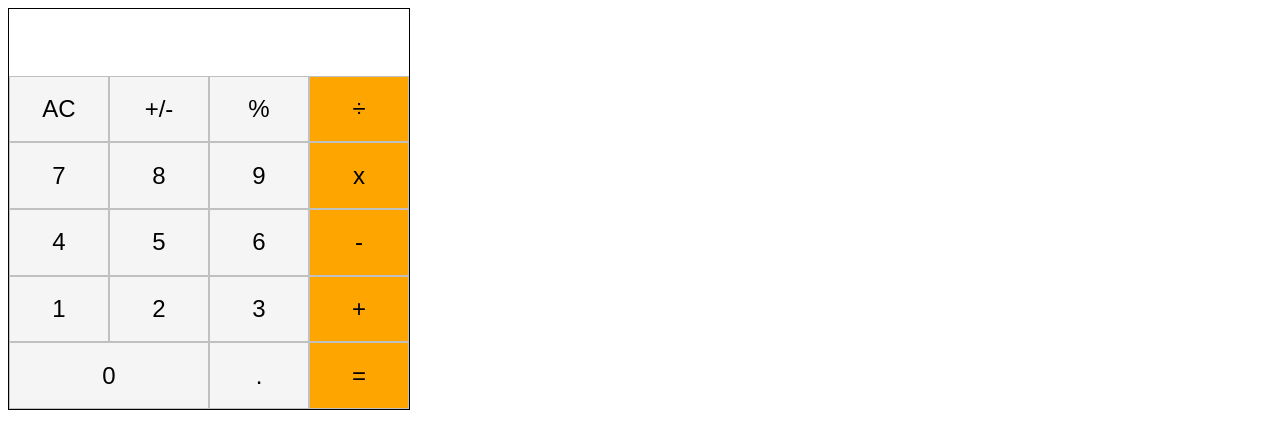
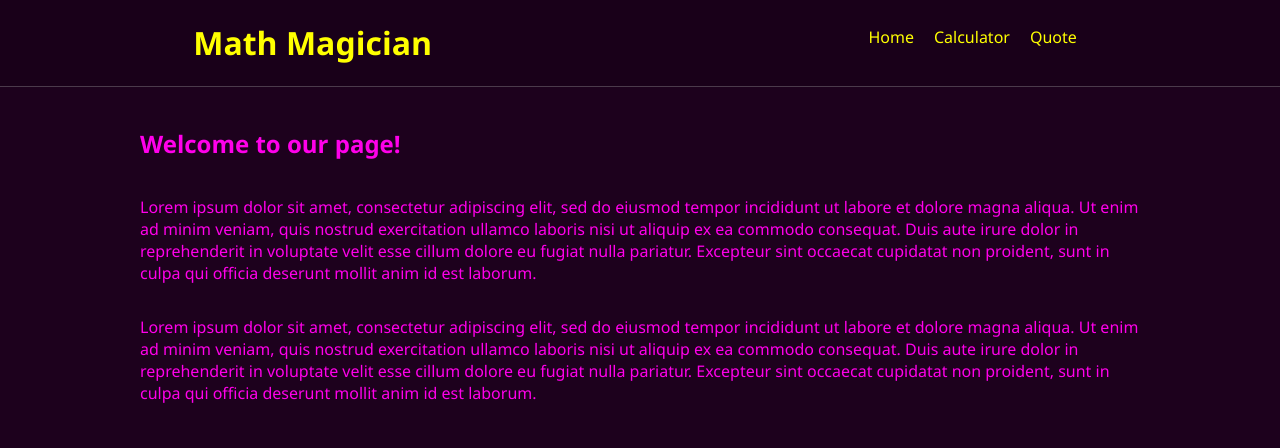
Before and after one commit to Behnam1369/math-magician, a React (Create React App) app: page / in a window 1280 px wide. Shown: the top 448 px of the page. Built offline with nearby package versions, Linux system fonts and the light colour scheme.

Commit message:
Add routings

```diff
--- a/package.json
+++ b/package.json
@@ -10,6 +10,7 @@
     "prop-types": "^15.8.1",
     "react": "^17.0.2",
     "react-dom": "^17.0.2",
+    "react-router-dom": "^6.2.2",
     "react-scripts": "5.0.0",
     "web-vitals": "^2.1.4"
   },
--- a/src/App.js
+++ b/src/App.js
@@ -1,11 +1,23 @@
 import React from 'react';
+import { BrowserRouter, Routes, Route } from 'react-router-dom';
+import Home from './components/Home';
+import Header from './components/Header';
 import Calculator from './components/Calculator';
+import Quote from './components/Quote';
+import './components/App.css';
 
 class App extends React.PureComponent {
   render() {
     return (
       <div>
-        <Calculator />
+        <BrowserRouter>
+          <Header />
+          <Routes>
+            <Route path="/" exact element={<Home />} />
+            <Route path="Calculator" element={<Calculator />} />
+            <Route path="Quote" element={<Quote />} />
+          </Routes>
+        </BrowserRouter>
       </div>
     );
   }
--- /dev/null
+++ b/src/components/App.css
@@ -0,0 +1,71 @@
+body {
+  font-family: 'Segoe UI', Tahoma, Geneva, Verdana, sans-serif;
+  background-color: rgb(29, 1, 29);
+  color: rgb(255, 0, 234);
+  margin: 0;
+}
+
+header {
+  display: flex;
+  justify-content: space-around;
+  background-color: #190019;
+  margin-bottom: 20px;
+  border-bottom: solid 1px rgba(192, 192, 192, 0.301);
+}
+
+header h1 {
+  color: yellow;
+  display: inline;
+}
+
+header nav {
+  display: inline;
+}
+
+header ul {
+  display: inline-flex;
+}
+
+header li {
+  list-style: none;
+  font-family: 'Segoe UI', Tahoma, Geneva, Verdana, sans-serif;
+  padding: 10px;
+}
+
+header li a {
+  color: yellow;
+  transition: all 0.2s;
+  cursor: pointer;
+  text-decoration: none;
+}
+
+header li a:hover {
+  color: white;
+  border-bottom: dotted 1px white;
+}
+
+main {
+  display: flex;
+  justify-content: center;
+  flex-direction: column;
+  align-items: center;
+}
+
+main h2,
+main p {
+  width: 90%;
+  max-width: 1000px;
+}
+
+.calcContainer {
+  display: flex;
+  justify-content: space-around;
+}
+
+.calcContainer > div {
+  text-align: center;
+}
+
+.display {
+  border: solid 1px white;
+}
--- a/src/components/Calculator.js
+++ b/src/components/Calculator.js
@@ -57,6 +57,16 @@ function Calculator() {
     { value: '=', class: 'orange' },
   ];
   return (
+    <div className="calcContainer">
+      <div>
+        <h2>
+          Let&apos;s do some math
+          {' '}
+          <br />
+          {' '}
+          Feel free using your keyboard
+        </h2>
+      </div>
       <div className="calculator">
         <div className="display">{state.next || state.total || ''}</div>
         {buttons.map((btn) => (
@@ -68,6 +78,7 @@ function Calculator() {
           />
         ))}
       </div>
+    </div>
   );
 }
 
--- /dev/null
+++ b/src/components/Header.js
@@ -0,0 +1,16 @@
+import React from 'react';
+
+const Header = () => (
+  <header>
+    <h1>Math Magician</h1>
+    <nav>
+      <ul>
+        <li><a href="/">Home</a></li>
+        <li><a href="/Calculator">Calculator</a></li>
+        <li><a href="/Quote">Quote</a></li>
+      </ul>
+    </nav>
+  </header>
+);
+
+export default Header;
--- /dev/null
+++ b/src/components/Home.js
@@ -0,0 +1,27 @@
+import React from 'react';
+
+const Home = () => (
+  <main>
+    <h2>Welcome to our page!</h2>
+    <p>
+      Lorem ipsum dolor sit amet, consectetur adipiscing elit,
+      sed do eiusmod tempor incididunt ut labore et dolore magna aliqua.
+      Ut enim ad minim veniam, quis nostrud exercitation ullamco laboris nisi ut
+      aliquip ex ea commodo consequat. Duis aute irure dolor in reprehenderit
+      in voluptate velit esse cillum dolore eu fugiat nulla pariatur.
+      Excepteur sint occaecat cupidatat non proident, sunt in culpa qui
+      officia deserunt mollit anim id est laborum.
+    </p>
+    <p>
+      Lorem ipsum dolor sit amet, consectetur adipiscing elit,
+      sed do eiusmod tempor incididunt ut labore et dolore magna aliqua.
+      Ut enim ad minim veniam, quis nostrud exercitation ullamco laboris nisi ut
+      aliquip ex ea commodo consequat. Duis aute irure dolor in reprehenderit
+      in voluptate velit esse cillum dolore eu fugiat nulla pariatur.
+      Excepteur sint occaecat cupidatat non proident, sunt in culpa qui
+      officia deserunt mollit anim id est laborum.
+    </p>
+  </main>
+);
+
+export default Home;
--- /dev/null
+++ b/src/components/Quote.js
@@ -0,0 +1,10 @@
+import React from 'react';
+
+const Quote = () => (
+  <h2 style={{ textAlign: 'center', maxWidth: '1000px', margin: 'auto' }}>
+    Mathematics is not about numbers, equations, computations, or algorithms.
+    It is about understanding. - William Paul Thurston
+  </h2>
+);
+
+export default Quote;
```
Also changed, not shown: 1 other file (tests, documents, lock files or other folders). Lines whose indentation alone changed are shown as unchanged.
